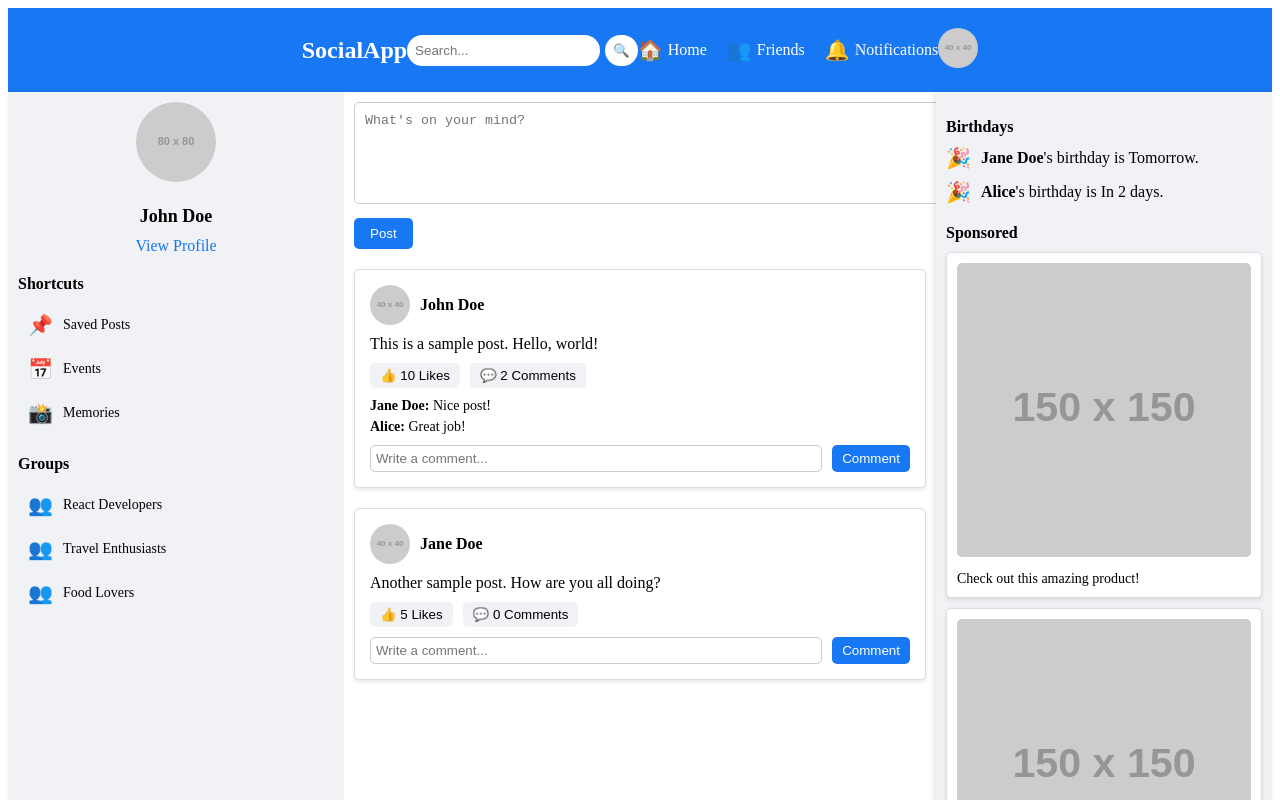
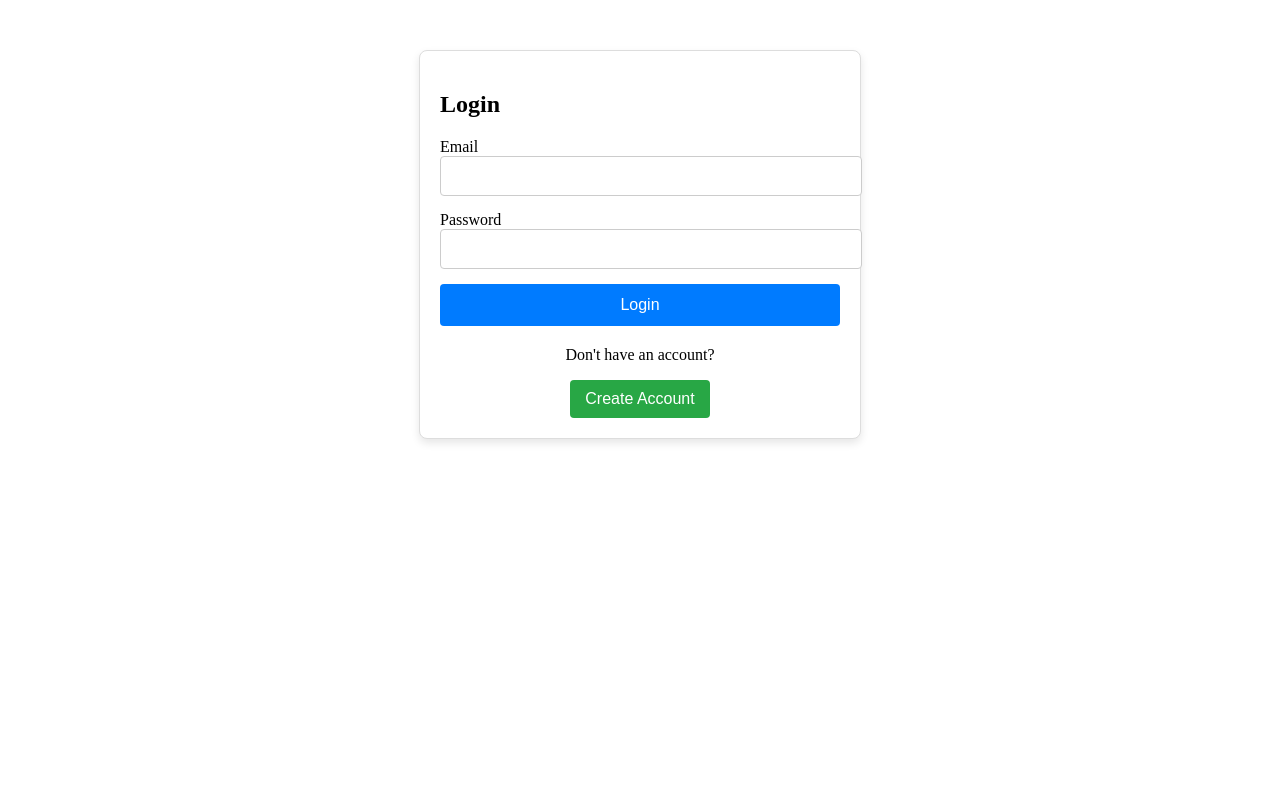
Before and after one commit to richard-d-lee/new-react-app-2, a React app: page / in a window 1280 px wide. Shown: the top 800 px of the page. Built offline with nearby package versions, Linux system fonts and the light colour scheme; no server answers.

Commit message:
Added Login Page

```diff
--- a/src/App.js
+++ b/src/App.js
@@ -1,13 +1,21 @@
-import React from 'react';
+import React, { useState } from 'react';
 import HomePage from './components/HomePage.jsx';
+import Login from './components/Login.jsx'
 import './styles/app.css'
 
 const App = () => {
-  return (
+  const [isLogged, setIslogged] = useState(false);
+  if (isLogged) {
+    return (
+      <div>
+        <HomePage />
+      </div>
+    );
+  } else return (
     <div>
-      <HomePage />
+      <Login />
     </div>
-  );
+  )
 };
 
 export default App;
--- /dev/null
+++ b/src/components/Login.jsx
@@ -0,0 +1,62 @@
+import React, { useState } from 'react';
+import '../styles/Login.css';
+
+const Login = () => {
+    const [email, setEmail] = useState('');
+    const [password, setPassword] = useState('');
+    const [error, setError] = useState('');
+
+    const handleLogin = (e) => {
+      e.preventDefault();
+      if (email === 'admin@admin.com' && password === 'password123') {
+        alert('Login successful!');
+        // You can redirect the user or perform other actions here
+      } else {
+        setError('Invalid email or password.');
+      }
+    };
+
+    const handleCreateAccount = () => {
+      alert('Redirecting to create account page...');
+      // Redirect or show create account form (e.g., using React Router)
+    };
+
+    return (
+      <div className="login-container">
+        <h2>Login</h2>
+        <form onSubmit={handleLogin} className="login-form">
+          <div className="input-group">
+            <label>Email</label>
+            <input
+              type="email"
+              value={email}
+              onChange={(e) => setEmail(e.target.value)}
+              className="input"
+              required
+            />
+          </div>
+          <div className="input-group">
+            <label>Password</label>
+            <input
+              type="password"
+              value={password}
+              onChange={(e) => setPassword(e.target.value)}
+              className="input"
+              required
+            />
+          </div>
+          {error && <p className="error">{error}</p>}
+          <button type="submit" className="login-button">Login</button>
+        </form>
+
+        <div className="create-account-container">
+          <p>Don't have an account?</p>
+          <button onClick={handleCreateAccount} className="create-account-button">
+            Create Account
+          </button>
+        </div>
+      </div>
+    );
+  };
+
+  export default Login;
--- a/src/components/Navbar.jsx
+++ b/src/components/Navbar.jsx
@@ -1,5 +1,5 @@
 import React from 'react';
-import '../styles/Navbar.css'; // Import the CSS file
+import '../styles/Navbar.css';
 import SearchBar from './SearchBar.jsx';
 import NavLink from './NavLink.jsx';
 import UserProfile from './UserProfile.jsx';
--- /dev/null
+++ b/src/styles/Login.css
@@ -0,0 +1,60 @@
+.login-container {
+    max-width: 400px;
+    margin: 50px auto;
+    padding: 20px;
+    border-radius: 8px;
+    border: 1px solid #ddd;
+    box-shadow: 0 4px 8px rgba(0, 0, 0, 0.1);
+    background-color: #fff;
+  }
+
+  .login-form {
+    display: flex;
+    flex-direction: column;
+  }
+
+  .input-group {
+    margin-bottom: 15px;
+  }
+
+  .input {
+    width: 100%;
+    padding: 10px;
+    font-size: 16px;
+    border-radius: 4px;
+    border: 1px solid #ccc;
+  }
+
+  .login-button {
+    padding: 12px 20px;
+    background-color: #007BFF;
+    color: #fff;
+    font-size: 16px;
+    border: none;
+    border-radius: 4px;
+    cursor: pointer;
+  }
+
+  .create-account-container {
+    margin-top: 20px;
+    text-align: center;
+  }
+
+  .create-account-button {
+    padding: 10px 15px;
+    background-color: #28a745;
+    color: #fff;
+    font-size: 16px;
+    border: none;
+    border-radius: 4px;
+    cursor: pointer;
+  }
+
+  .create-account-button:hover {
+    background-color: #218838;
+  }
+
+  .error {
+    color: red;
+    font-size: 14px;
+  }
```
